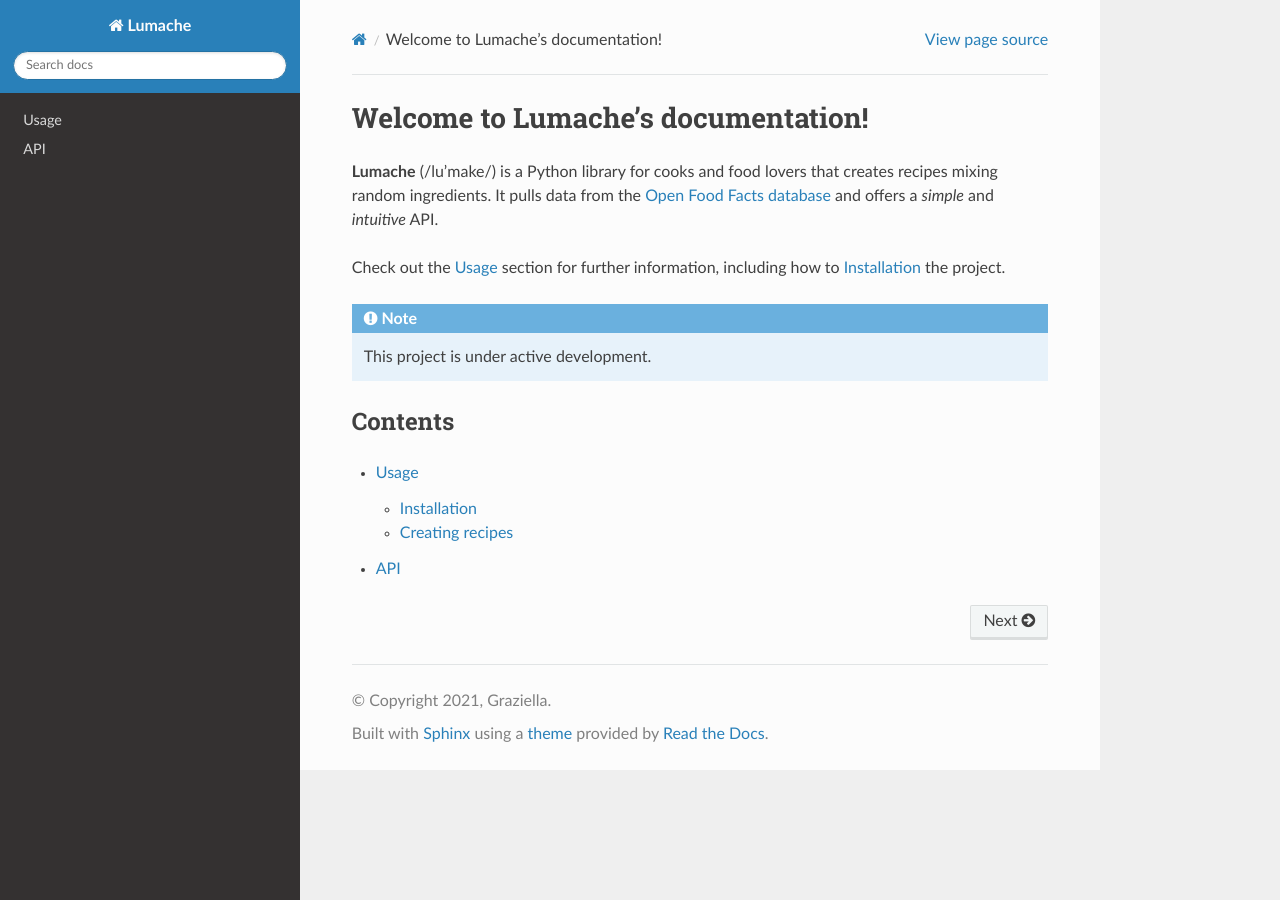
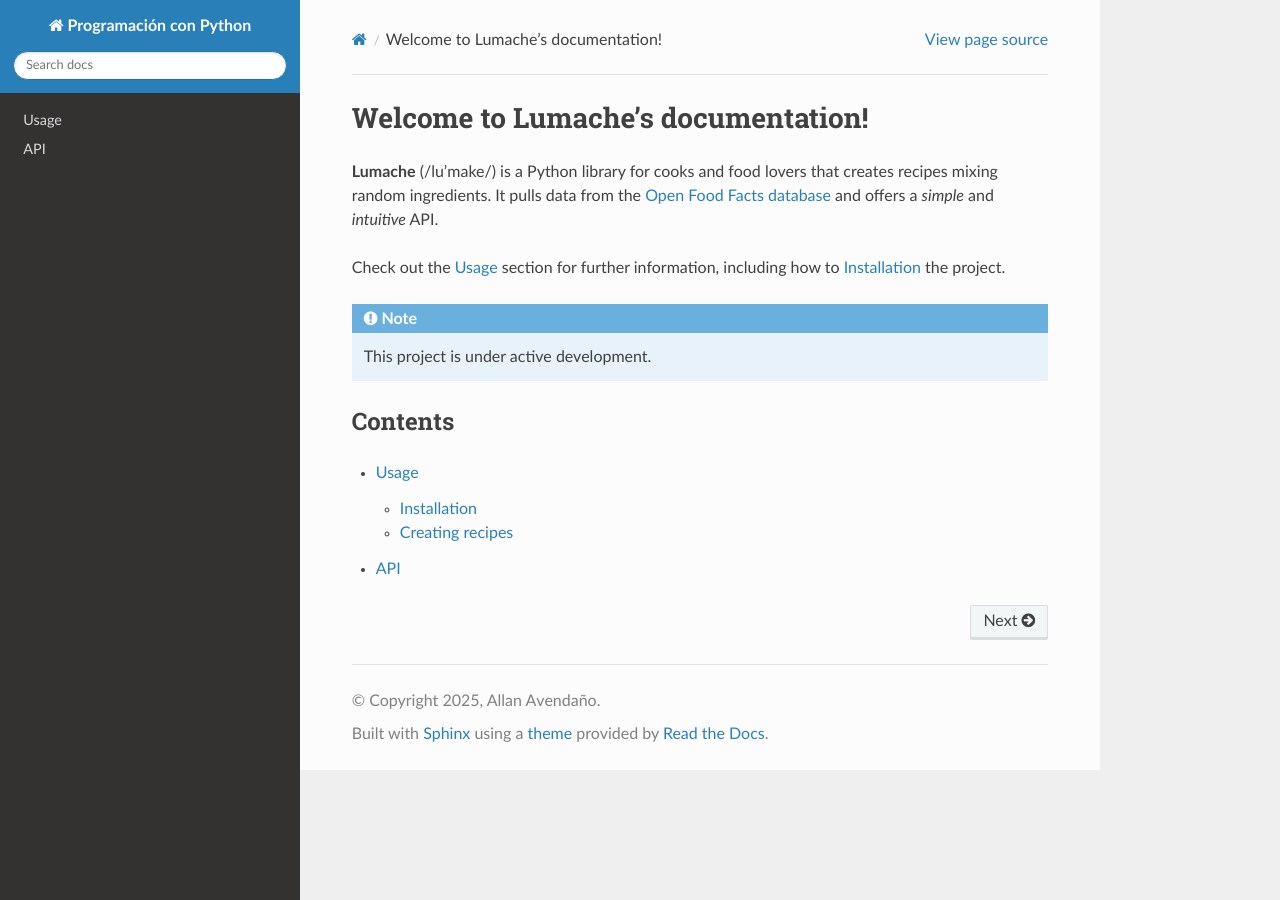
Before and after one commit to aavendan/programacion-python, a Sphinx documentation site: the page built from docs/source/index.rst, in a window 1280 px wide. Built offline with Sphinx 7.4.7 and the Read the Docs theme 3.1.0, drawn with Linux system fonts in a browser that asks for light colours.

Commit message:
Update conf.py

```diff
--- a/docs/source/conf.py
+++ b/docs/source/conf.py
@@ -2,9 +2,9 @@
 
 # -- Project information
 
-project = 'Lumache'
-copyright = '2021, Graziella'
-author = 'Graziella'
+project = 'Programación con Python'
+copyright = '2025, Allan Avendaño'
+author = 'Allan Avendaño'
 
 release = '0.1'
 version = '0.1.0'
```
